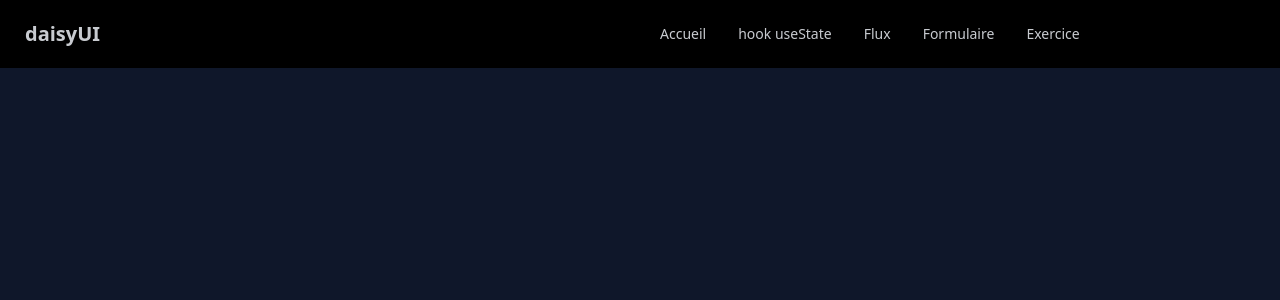
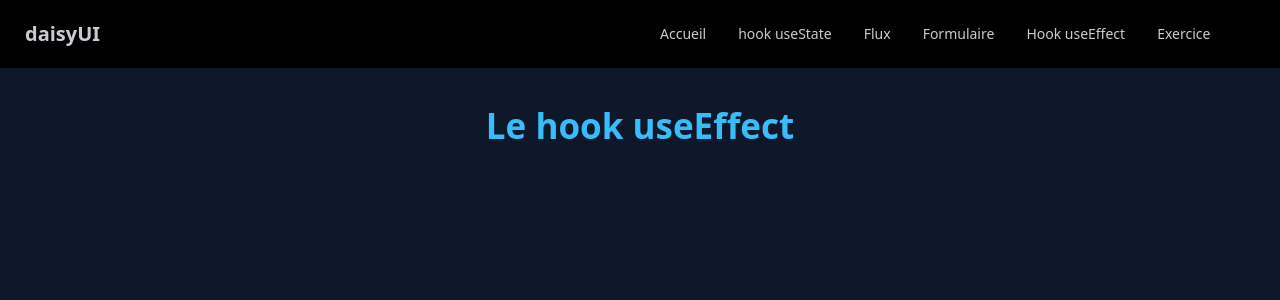
Before and after one commit to Kevin97231/React_20240702, a React (Vite) app: page /hook-use-effect in a window 1280 px wide. Shown: the top 300 px of the page. Built offline with nearby package versions, Linux system fonts and the light colour scheme.

Commit message:
creation de la 'view' hookUseEffect

```diff
--- a/src/App.jsx
+++ b/src/App.jsx
@@ -7,6 +7,7 @@ import { HookUseState } from "./components/view/HookUseState";
 import { Flux } from "./components/view/Flux";
 import { Formulaire } from "./components/view/Formulaire";
 import { Exercice } from "./components/view/Exercice";
+import { HookUseEffect } from "./components/view/HookUseEffect";
 
 function App() {
   return (
@@ -20,6 +21,7 @@ function App() {
               <Route path="/use-state" element={<HookUseState />} />
               <Route path="/flux" element={<Flux />} />
               <Route path="/formulaire" element={<Formulaire />} />
+              <Route path="/hook-use-effect" element={<HookUseEffect />} />
               <Route path="/exercice" element={<Exercice />} />
             </Routes>
           </div>
--- a/src/components/Navbar.jsx
+++ b/src/components/Navbar.jsx
@@ -38,6 +38,9 @@ function Navbar() {
               <Link to={"formulaire"}>Formulaire</Link>
             </li>
             <li>
+              <Link to={"hook-use-effect"}>Hook useEffect</Link>
+            </li>
+            <li>
               <Link to={"/exercice"}>Exercice</Link>
             </li>
           </ul>
@@ -59,6 +62,9 @@ function Navbar() {
             <Link to={"formulaire"}>Formulaire</Link>
           </li>
           <li>
+            <Link to={"hook-use-effect"}>Hook useEffect</Link>
+          </li>
+          <li>
             <Link to={"/exercice"}>Exercice</Link>
           </li>
         </ul>
--- /dev/null
+++ b/src/components/view/HookUseEffect.jsx
@@ -0,0 +1,7 @@
+export const HookUseEffect = () => {
+  return (
+    <>
+      <h1>Le hook useEffect</h1>
+    </>
+  );
+};
```
